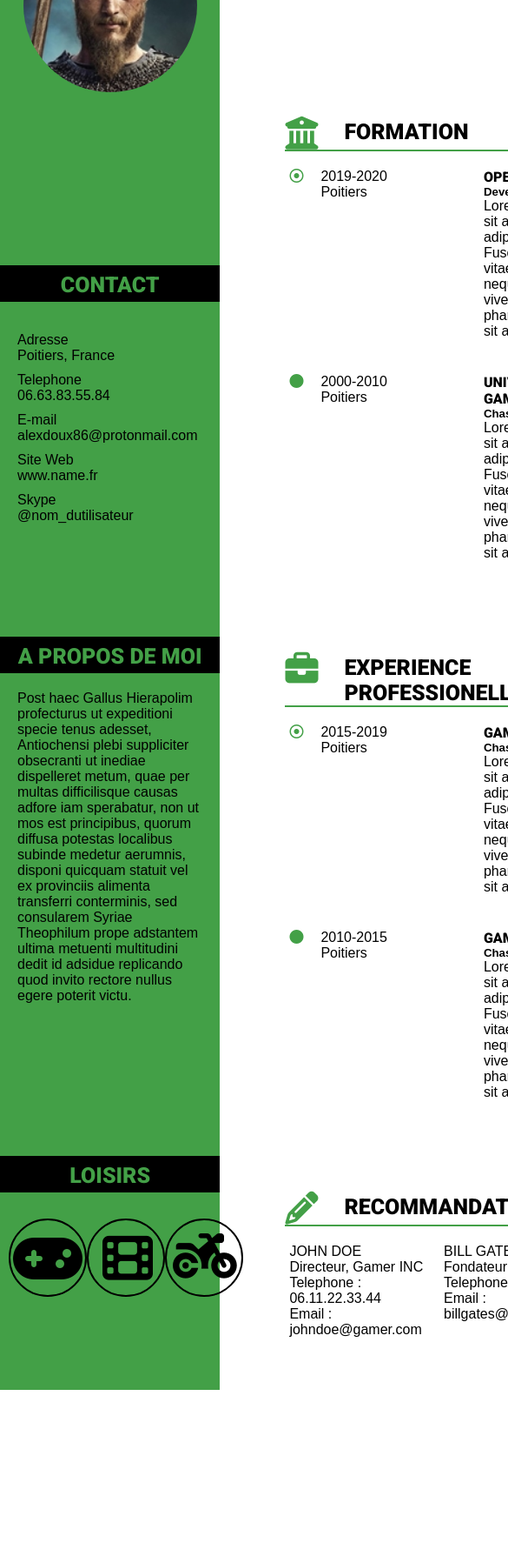
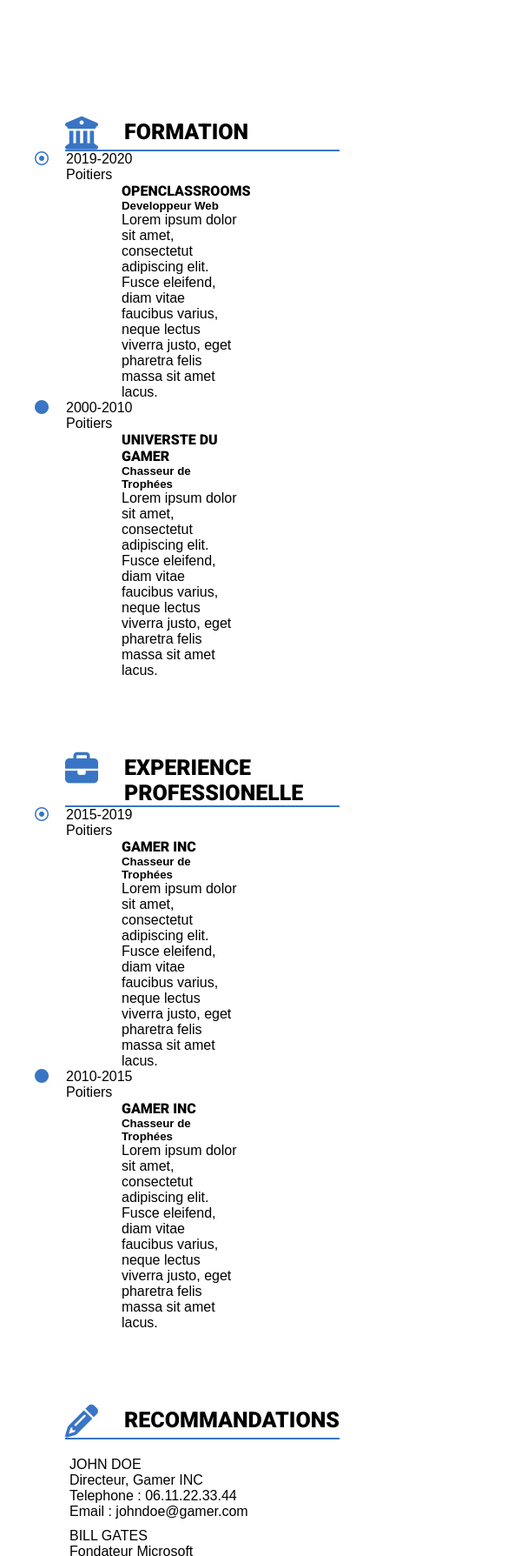
Before and after one commit to Alex-Dev-Web/CV-en-ligne, a plain HTML site: page index.html in a window 390 px wide. Shown: the part 211-2000 px from the top of the page at 87% size, 585 px wide, since content can reach past the window. Before the commit the page ends 1809 px from the top, so only its background shows below. Drawn offline with Linux system fonts and the light colour scheme.

Commit message:
color modificattion and responsive improvement

```diff
--- a/index.html
+++ b/index.html
@@ -2,6 +2,8 @@
 <html lang="fr">
 <head>
     <meta charset="UTF-8">
+    <meta name="viewport" content="width=device-width">
+    <meta http-equiv="X-UA-Compatible" content="ie=edge">
     <link rel="stylesheet" href="style.css" />
     <script src="https://kit.fontawesome.com/c27edf8188.js" crossorigin="anonymous"></script>
     <link href="https://fonts.googleapis.com/css?family=Roboto:100,900&display=swap" rel="stylesheet">
@@ -12,7 +14,7 @@
         <aside>
             <div class="image"><img src="photo.jpg" alt="Ma Photo"></img></div>
             <div id="contact">
-                <div class="titre_aside"><h3>contact</h3></div>
+                <div class="title_aside"><h3>contact</h3></div>
             <div id="info_contact">
                 <div class="adresse"><p>Adresse <br />Poitiers, France</p></div>
                 <div class="telephone"><p>Telephone <br />06.63.83.55.84</p></div>
@@ -22,11 +24,11 @@
             </div>
             </div>
             <div id="about">
-                <div class="titre_aside"><h3>a propos de moi</h3></div>
+                <div class="title_aside"><h3>a propos de moi</h3></div>
                 <div class="apropos"><p>Post haec Gallus Hierapolim profecturus ut expeditioni specie tenus adesset, Antiochensi plebi suppliciter obsecranti ut inediae dispelleret metum, quae per multas difficilisque causas adfore iam sperabatur, non ut mos est principibus, quorum diffusa potestas localibus subinde medetur aerumnis, disponi quicquam statuit vel ex provinciis alimenta transferri conterminis, sed consularem Syriae Theophilum prope adstantem ultima metuenti multitudini dedit id adsidue replicando quod invito rectore nullus egere poterit victu.</p></div>
             </div>
             <div id="loisirs">
-                <div class="titre_aside"><h3>loisirs</h3></div>
+                <div class="title_aside"><h3>loisirs</h3></div>
                 <div id="hobbie">
                     <span id="game">
                         <div class="moncercle">
@@ -53,13 +55,13 @@
                 <h2><span id="devel"> Dével</span>oppeur Web</h2>
             </header>
             <section id="formation">
-                <div class="titre_cv">
+                <div class="title_cv">
                     <i class="fas fa-university"></i>
                     <h3>formation</h3>
                 </div>
                 <div class="formation_contenu">
                     <ul class="formation_liste">
-                        <li class="liste_cv">
+                        <li class="list_cv">
                             <div class="date">
                                 <i class="far fa-dot-circle"></i>
                                 <p>2019-2020<br />
@@ -73,7 +75,7 @@
                                       viverra justo, eget pharetra felis massa sit amet lacus.</p>
                             </div>
                         </li>
-                        <li class="liste_cv">
+                        <li class="list_cv">
                             <div class="date">
                                 <i class="fas fa-circle"></i>
                                 <p>2000-2010<br />
@@ -91,13 +93,13 @@
                 </div>
             </section>
             <section id="experience">
-                <div class="titre_cv">
+                <div class="title_cv">
                     <i class="fas fa-briefcase"></i>
                     <h3>experience professionelle</h3>
                 </div>
                 <div class="experience_contenu">
                     <ul class="experience_liste">
-                        <li class="liste_cv">
+                        <li class="list_cv">
                             <div class="date">
                                 <i class="far fa-dot-circle"></i>
                                 <p>2015-2019<br />
@@ -111,7 +113,7 @@
                                      viverra justo, eget pharetra felis massa sit amet lacus.</p>
                             </div>
                         </li>
-                        <li class="liste_cv">
+                        <li class="list_cv">
                             <div class="date">
                                 <i class="fas fa-circle"></i>
                                 <p>2010-2015<br />
@@ -129,7 +131,7 @@
                 </div>
             </section>
             <section id="recommandation">
-                <div class="titre_cv">
+                <div class="title_cv">
                     <i class="fas fa-pencil-alt"></i>
                     <h3>recommandations</h3>
                 </div>
--- a/style.css
+++ b/style.css
@@ -54,7 +54,7 @@ h3, h4{
 #prenom{
     font-family: 'Roboto',sans-serif;
     font-weight: 900;
-    color: #43A047;
+    color: #3975C4;
     font-weight: 900;
 }
 
@@ -66,7 +66,7 @@ aside{
     display: flex;
     flex-direction: column;
     justify-content: space-around;
-    background-color: #43A047;
+    background-color: #3975C4;
     width: 33%;
 }
 
@@ -100,14 +100,14 @@ img{
     width: 100%;
 }
 
-.titre_aside{
+.title_aside{
     font-family: 'Roboto',sans-serif;
     font-weight: 900;
     background-color: black;
     padding-top: 5px;
     padding-bottom: 5px;
     text-align: center;
-    color: #43A047;
+    color: #3975C4;
     font-size: 25px;
 
 }
@@ -126,7 +126,7 @@ img{
     margin: 20px 20px 20px 20px;
 }
 
-.liste_cv{
+.list_cv{
     flex-direction: row;
 }
 
@@ -134,42 +134,42 @@ img{
     margin: 40px;
 }
 
-.titre_cv{
+.title_cv{
     display: flex;
     flex-direction: row;
     margin-left: 35px;
     padding-top: 5px;
-    border-bottom: 2px solid #43A047;
+    border-bottom: 2px solid #3975C4;
 }
 
 .fa-university{
     justify-content: flex-start;
     font-size: 38px;
-    color: #43A047;
+    color: #3975C4;
     padding-right: 30px;
 }
 
 .fa-dot-circle{
     justify-content: flex-start;
     padding-right:20px;
-    color: #43A047;
+    color: #3975C4;
 }
 
 .fa-circle{
     padding-right: 20px;
-    color: #43A047;
+    color: #3975C4;
 }
 
 .fa-briefcase{
     font-size: 38px;
     padding-right: 30px;
-    color: #43A047;
+    color: #3975C4;
 }
 
 .fa-pencil-alt{
     font-size: 38px;
     padding-right: 30px;
-    color: #43A047;
+    color: #3975C4;
 }
 
 .formation_contenu{
@@ -249,40 +249,6 @@ li{
     padding: 12px 0 0 7px;
 }
 
-@media all and (max-device-width: 480px){
-    #bloc_page{
-        display: flex;
-        flex-direction: column-reverse;
-
-        width: auto;
-        margin: auto;
-    }
-    aside{
-        width: auto;
-        margin: auto;
-        background-color: rgb(255, 255, 255);
-    }
-    #info_contact{
-        text-align: center;
-        padding-bottom: 60px;
-    }
-    h1{
-        font-size: 80px;
-    }
-    h2, h3, h4{
-        font-size: 45px;
-    }
-    p, h5{
-        font-size: 40px;
-    }
-    .fa-university, .fa-briefcase, .fa-pencil-alt{
-        font-size: 50px;
-    }
-    .fa-dot-circle, .fa-circle{
-        font-size: 35px;
-    }
-}
-
 @media all and (min-width: 480px) and (max-width: 1024px){
     #bloc_page{
         display: flex;
@@ -293,10 +259,36 @@ li{
     aside{
         width: auto;
         margin: auto;
-        background-color: rgb(255, 255, 255);
+        background-color: #3975C4;
     }
     #info_contact{
         text-align: center;
         padding-bottom: 60px;
     }
 }
+
+@media all and (max-width: 479px){
+    #bloc_page{
+        display: flex;
+        flex-direction: column-reverse;
+        width: auto;
+        margin: 0 auto;
+    }
+    aside{
+        width: auto;
+        margin: auto;
+        background-color: #3975C4;
+    }
+    #info_contact{
+        text-align: center;
+        padding-bottom: 60px;
+        flex-direction: column;
+    }
+    .recommandation_contenu{
+        display: flex;
+        flex-direction: column;
+    }
+    .john_doe{
+        padding-bottom: 10px;
+    }
+}
```
